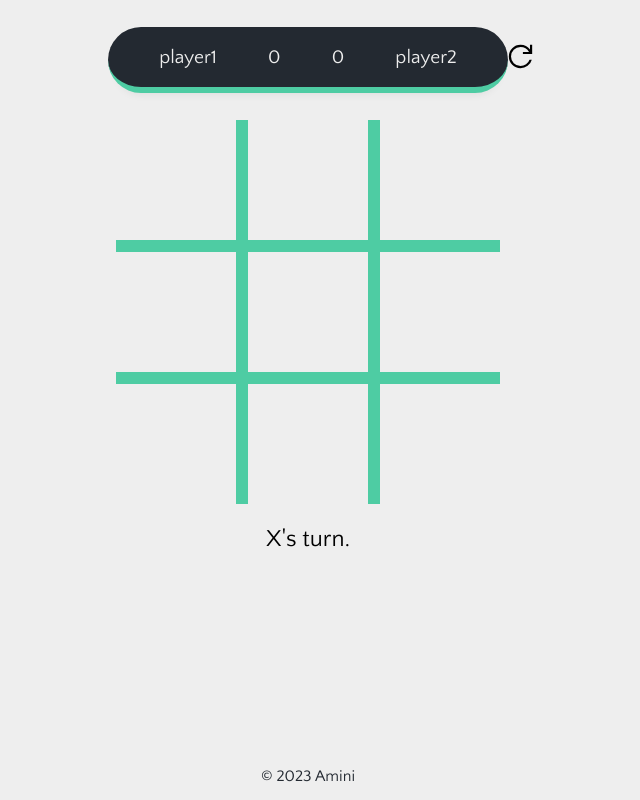
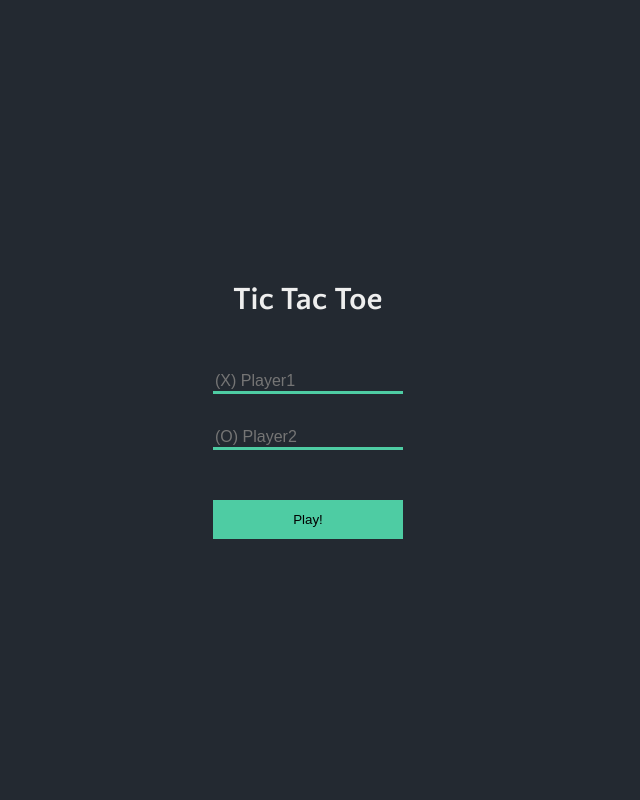
Before and after one commit to AEmin321/tic-tac-toe, a plain HTML site: page index.html in a window 1280 px wide. Shown: the whole page, without its empty margins (332-972 px from the left). Drawn offline with Linux system fonts and the light colour scheme.

Commit message:
Added the function and inputs to update player names

```diff
--- a/index.html
+++ b/index.html
@@ -15,6 +15,14 @@
             <div class="player2-score">0</div>
             <div class="player2-name">player2</div>
             <div class="restart"><img src="./imgs/refresh_FILL0_wght400_GRAD0_opsz48.svg" alt="restart button icon"></div>
+        </div>
+        <div class="intro-page">
+            <h1>Tic Tac Toe</h1>
+            <div class="player-inputs">
+                <input class="player1-input" type="text" placeholder="(X) Player1">
+                <input class="player2-input" type="text" placeholder="(O) Player2">
+            </div>
+            <button class="play-btn">Play!</button>
         </div>
         <div class="winner-overlay">
             <p class="round-winner"></p>
--- a/script.js
+++ b/script.js
@@ -87,8 +87,15 @@ function screenManager () {
   const newRoundBtn=document.querySelector('.new-round');
   const player1Score=document.querySelector('.player1-score');
   const player2Score=document.querySelector('.player2-score');
+  const player1Name=document.querySelector('.player1-name');
+  const player2Name=document.querySelector('.player2-name');
   const cellsDiv=document.querySelectorAll('.cell');
   const restartBtn=document.querySelector('.restart');
+  const playBtn=document.querySelector('.play-btn');
+  const introPage=document.querySelector('.intro-page');
+  const footer=document.querySelector('footer');
+  const player1Input=document.querySelector('.player1-input');
+  const player2Input=document.querySelector('.player2-input');
 
   const handleScore=()=>{
     let players=game.getPlayers();
@@ -111,6 +118,18 @@ function screenManager () {
       roundWinner.textContent="It's a tie.";
     }
   }
+
+  playBtn.addEventListener('click',()=>{
+    let players=game.getPlayers();
+    introPage.style.display='none';
+    footer.style.display='block';
+
+    players[0].name=`${player1Input.value===''?'player1':player1Input.value}`;
+    players[1].name=`${player2Input.value===''?'player2':player2Input.value}`;
+
+    player1Name.textContent=players[0].name;
+    player2Name.textContent=players[1].name;
+  })
 
   newRoundBtn.addEventListener('click',()=>{
     winnerOverlay.style.display='none';
@@ -148,6 +167,8 @@ function screenManager () {
     const activePlayer=game.getActivePlayer();
     player1Score.textContent=players[0].score;
     player2Score.textContent=players[1].score;
+    player1Name.textContent=players[0].name;
+    player2Name.textContent=players[1].name;
 
     console.log (activePlayer);
     switchPlayerDiv.textContent=`${activePlayer.token}'s turn.`;
--- a/styles.css
+++ b/styles.css
@@ -13,6 +13,7 @@ body {
 }
 
 footer {
+    display: none;
     color: #232931;
     padding: 15px 0;
     text-align: center;
@@ -124,3 +125,35 @@ footer {
     padding: 10px 20px;
     cursor: pointer;
 }
+
+.intro-page {
+    background-color: #232931;
+    position: absolute;
+    color: #EEEEEE;
+    width: 100%;
+    height: 100%;
+    display: flex;
+    flex-direction: column;
+    align-items: center;
+    justify-content: center;
+}
+
+.player-inputs>input {
+    background-color: #232931;
+    border: none;
+    border-bottom: 3px solid #4ECCA3;
+    outline: none;
+    color: #EEEEEE;
+    display: block;
+    margin: 33px 0;
+    font-size: 1rem;
+    width: 186px;
+}
+
+.intro-page>button {
+    margin-top: 17px;
+    border: none;
+    background-color: #4ECCA3;
+    padding: 12px 80px;
+    cursor: pointer;
+}
```
